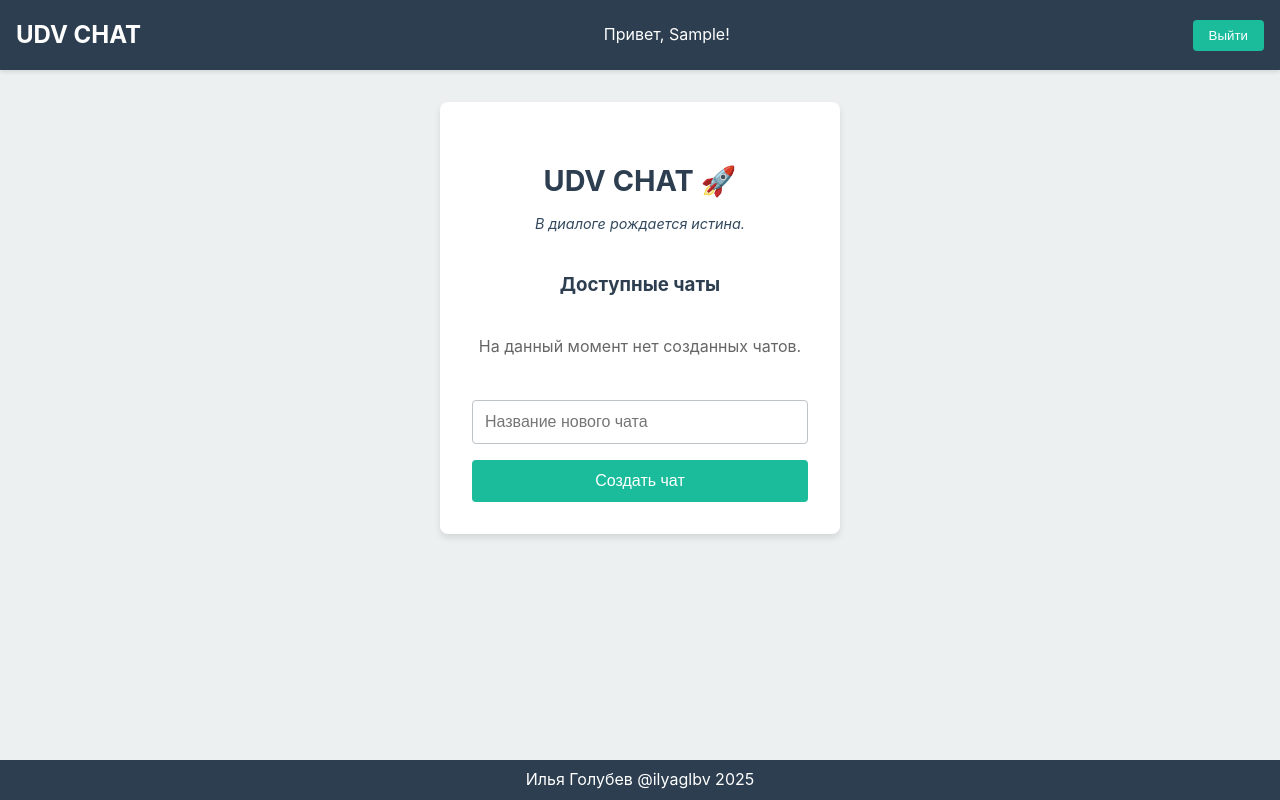
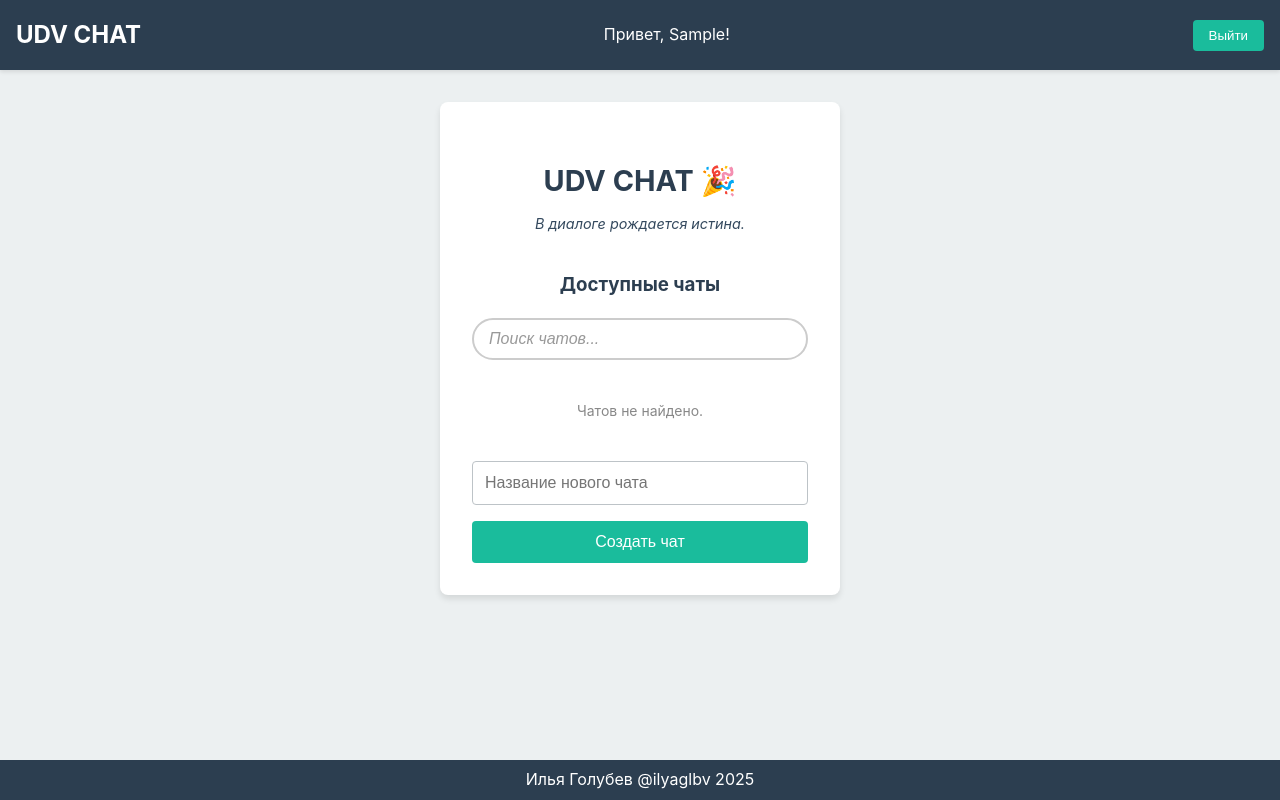
Before and after one commit to iglbv/UDV-chat-test, a React (Vite) app: page / in a window 1280 px wide. Both pictures are taken after typing "Sample" into the empty fields and a click on the button "Войти". Built offline with nearby package versions, Linux system fonts and the light colour scheme.

Commit message:
add validate-logic

```diff
--- a/src/App.css
+++ b/src/App.css
@@ -710,6 +710,39 @@ body {
   margin-bottom: 1rem;
 }
 
+.search-container {
+  margin-bottom: 20px;
+  width: 100%;
+  max-width: 400px;
+}
+
+.search-container input {
+  width: 100%;
+  padding: 10px 15px;
+  font-size: 16px;
+  border: 2px solid #ccc;
+  border-radius: 25px;
+  outline: none;
+  transition: border-color 0.3s ease, box-shadow 0.3s ease;
+}
+
+.search-container input:focus {
+  border-color: #007bff;
+  box-shadow: 0 0 8px rgba(0, 123, 255, 0.5);
+}
+
+.search-container input::placeholder {
+  color: #999;
+  font-style: italic;
+}
+
+.no-chats-message {
+  color: #888;
+  font-size: 14px;
+  text-align: center;
+  margin-top: 20px;
+}
+
 @keyframes fadeIn {
   from {
     opacity: 0;
--- a/src/components/ChatList.tsx
+++ b/src/components/ChatList.tsx
@@ -1,3 +1,4 @@
+import { useState } from "react";
 import { ChatRoom, User } from "../types";
 
 interface ChatListProps {
@@ -29,6 +30,15 @@ export const ChatList = ({
     setNewRoomName,
     user,
 }: ChatListProps) => {
+    const [quote] = useState(() => motivationalQuotes[Math.floor(Math.random() * motivationalQuotes.length)]);
+    const [emoji] = useState(() => emojis[Math.floor(Math.random() * emojis.length)]);
+    const [searchQuery, setSearchQuery] = useState(""); // Состояние для поискового запроса
+
+    // Функция для фильтрации чатов по названию
+    const filteredRooms = rooms.filter((room) =>
+        room.name.toLowerCase().includes(searchQuery.toLowerCase())
+    );
+
     const handleCreateRoom = () => {
         if (newRoomName.trim()) {
             const roomNameExists = rooms.some((room) => room.name === newRoomName.trim());
@@ -41,8 +51,16 @@ export const ChatList = ({
         }
     };
 
-    const quote = motivationalQuotes[Math.floor(Math.random() * motivationalQuotes.length)];
-    const emoji = emojis[Math.floor(Math.random() * emojis.length)];
+    const handleInputChange = (e: React.ChangeEvent<HTMLInputElement>) => {
+        const value = e.target.value;
+        if (value.length <= 30) {
+            setNewRoomName(value);
+        }
+    };
+
+    const handleSearchChange = (e: React.ChangeEvent<HTMLInputElement>) => {
+        setSearchQuery(e.target.value); // Обновляем поисковый запрос
+    };
 
     return (
         <div className="chat-list-container">
@@ -52,11 +70,22 @@ export const ChatList = ({
                     {quote}
                 </p>
                 <h3>Доступные чаты</h3>
-                {rooms.length === 0 ? (
-                    <p className="no-chats-message">На данный момент нет созданных чатов.</p>
+
+                {/* Поле для поиска чатов */}
+                <div className="search-container">
+                    <input
+                        type="text"
+                        placeholder="Поиск чатов..."
+                        value={searchQuery}
+                        onChange={handleSearchChange}
+                    />
+                </div>
+
+                {filteredRooms.length === 0 ? (
+                    <p className="no-chats-message">Чатов не найдено.</p>
                 ) : (
                     <ul className="chat-list">
-                        {rooms.map((room) => (
+                        {filteredRooms.map((room) => (
                             <li key={room.id} onClick={() => onSelectRoom(room)}>
                                 <div className="chat-info">
                                     <div className="chat-avatar">
@@ -79,12 +108,13 @@ export const ChatList = ({
                         ))}
                     </ul>
                 )}
+
                 <div className="create-room">
                     <input
                         type="text"
                         placeholder="Название нового чата"
                         value={newRoomName}
-                        onChange={(e) => setNewRoomName(e.target.value)}
+                        onChange={handleInputChange}
                         onKeyDown={(e) => {
                             if (e.key === "Enter") {
                                 handleCreateRoom();
@@ -92,6 +122,9 @@ export const ChatList = ({
                         }}
                     />
                     <button onClick={handleCreateRoom}>Создать чат</button>
+                    {newRoomName.length === 30 && (
+                        <p className="input-warning">Достигнуто максимальное количество символов (30)</p>
+                    )}
                 </div>
             </div>
         </div>
--- a/src/components/LoginForm.tsx
+++ b/src/components/LoginForm.tsx
@@ -9,7 +9,18 @@ export const LoginForm = ({ onLogin }: LoginFormProps) => {
 
     const handleSubmit = (e: React.FormEvent) => {
         e.preventDefault();
-        onLogin(userName);
+        if (userName.trim().length > 20) {
+            alert("Имя пользователя не должно превышать 20 символов.");
+            return;
+        }
+        onLogin(userName.trim());
+    };
+
+    const handleInputChange = (e: React.ChangeEvent<HTMLInputElement>) => {
+        const value = e.target.value;
+        if (value.length <= 20) {
+            setUserName(value);
+        }
     };
 
     return (
@@ -22,10 +33,13 @@ export const LoginForm = ({ onLogin }: LoginFormProps) => {
                         type="text"
                         placeholder="Ваше имя"
                         value={userName}
-                        onChange={(e) => setUserName(e.target.value)}
+                        onChange={handleInputChange}
                         required
                     />
                     <button type="submit">Войти</button>
+                    {userName.length === 20 && (
+                        <p className="input-warning">Достигнуто максимальное количество символов (20)</p>
+                    )}
                 </form>
             </div>
         </div>
```
